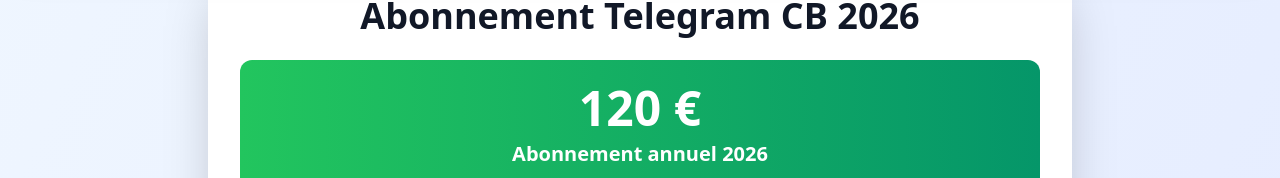
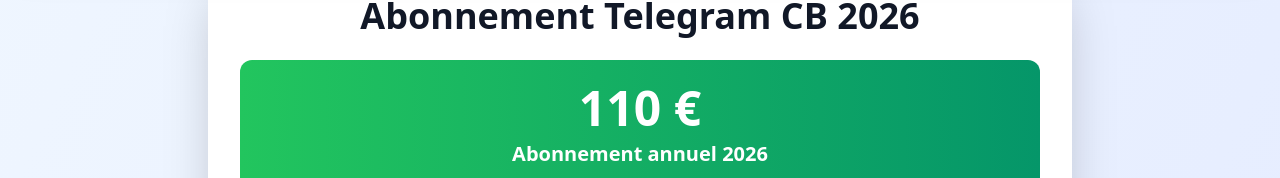
Before and after one commit to Web-Online-Concept/cotes-boostees, a Next.js app: page /abonnement in a window 1280 px wide. Shown: the part 178-356 px from the top of the page. Built offline with nearby package versions, Linux system fonts and the light colour scheme.

Commit message:
Update abonnement.js

```diff
--- a/pages/abonnement.js
+++ b/pages/abonnement.js
@@ -110,7 +110,7 @@
 
             {/* Prix */}
             <div className="bg-gradient-to-r from-green-500 to-emerald-600 rounded-xl p-6 mb-8 text-white text-center">
-              <div className="text-5xl font-bold mb-2">120 €</div>
+              <div className="text-5xl font-bold mb-2">110 €</div>
               <div className="text-xl font-semibold">Abonnement annuel 2026</div>
               <p className="text-sm mt-2 opacity-90">Accès du 1er Janvier au 31 décembre 2026</p>
             </div>
```
